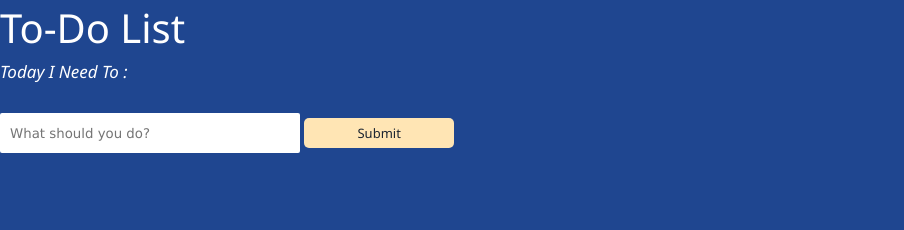
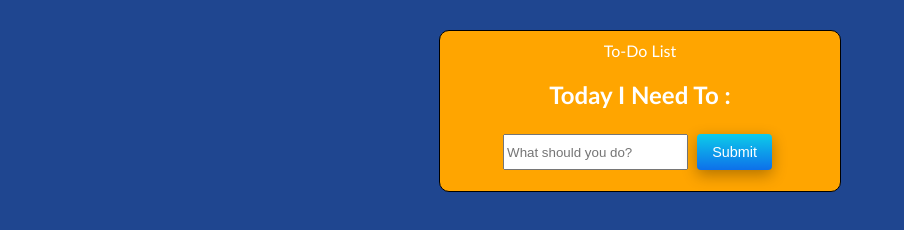
Before and after one commit to edwinsyahputra/challenge-08-edwinsyahputra, a website: page index.html in a window 1280 px wide. Shown: the whole page, without its empty margins (0-904 px from the left). Drawn offline with Linux system fonts and the light colour scheme.

Commit message:
Add CSS for index.html

```diff
--- a/style.css
+++ b/style.css
@@ -1,102 +1,50 @@
-*,
-*::before,
-*::after {
+body {
+    background-color: #1F4690;
+    color: white;
     margin: 0;
     padding: 0;
-    box-sizing: border-box;
+    top: 15%;
+    font-family: 'Trebuchet MS', 'Lucida Sans Unicode', 'Lucida Grande', 'Lucida Sans', Arial, sans-serif;
 }
 
-body {
-    background: #1F4690;
-    color: #ffffff;
-    font-family: 'Segoe UI', Tahoma, Geneva, Verdana, sans-serif;
+#app {
+    margin-top: 30px;
 }
 
-.body {
-    background-color: #3A5BA0;
-    margin: 50px 500px;
-    height: fit-content;
-    border-radius: 15px;
+.container {
+    background-color: #FFA500;
     text-align: center;
-    padding: 20px;
-    box-shadow: 10px 10px;
-    width: 400px;
-}
-
-#todo-title {
-    margin-bottom: 5px;
-    font-size: 40px;
-}
-
-#todo-subtitle {
-    margin-bottom: 30px;
-    font-size: 17px;
-    font-weight: lighter;
-    font-style: italic;
-}
-
-#todo-input {
-    height: 40px;
-    width: 300px;
-    border-radius: 2px;
-    border: none;
-    padding: 10px;
-    outline: none;
-    font-family: Verdana, Geneva, Tahoma, sans-serif;
-}
-
-#todo-input:hover {
-    height: 40px;
-    width: 300px;
-    border-radius: 2px;
-    border: none;
-    outline: none;
-    background-color: #F6E3C5;
-}
-
-#todo-input:focus {
-    background-color: rgb(230, 227, 227);
-    border: 1px solid rgb(255, 255, 255);
-}
-
-#todo-submit {
-    background-color: #FFE5B4;
-    border: none;
-    width: 150px;
-    height: 30px;
-    border-radius: 5px;
-    font-weight: 500;
-    font-size: 13px;
-    box-shadow: #1B2430;
-    color: #1B2430;
-    font-family: 'Segoe UI', Tahoma, Geneva, Verdana, sans-serif;
-}
-
-#todo-submit:hover {
-    background-color: #d68542;
-    border: none;
-    width: 150px;
-    height: 30px;
-    border-radius: 5px;
-    cursor: pointer;
-}
-
-.button {
-    margin-top: 10px;
-}
-
-#todo-output {
-    list-style-type: none;
-    margin-top: 20px;
-    font-family: 'Segoe UI', Tahoma, Geneva, Verdana, sans-serif;
+    margin: auto;
+    max-width: 400px;
+    max-height: fit-content;
+    border: 1px solid black;
+    padding-top: 10px;
+    border-radius: 10px;
 }
 
 li {
-    background: #1B2430;
-    margin-bottom: 10px;
-    border-style: dashed;
+    list-style: decimal;
+    text-align: left;
+}
+
+input {
     height: 30px;
-    text-align: center;
-    border-width: 1px;
-    border-color: #ffffff;
 }
+
+button {
+  background-image: linear-gradient(#0dccea, #0d70ea);
+  border: 0;
+  border-radius: 4px;
+  box-shadow: rgba(0, 0, 0, .3) 0 5px 15px;
+  box-sizing: border-box;
+  color: #fff;
+  cursor: pointer;
+  font-family: Montserrat,sans-serif;
+  font-size: .9em;
+  margin: 5px;
+  padding: 10px 15px;
+  text-align: center;
+  user-select: none;
+  -webkit-user-select: none;
+  touch-action: manipulation;
+}
```
